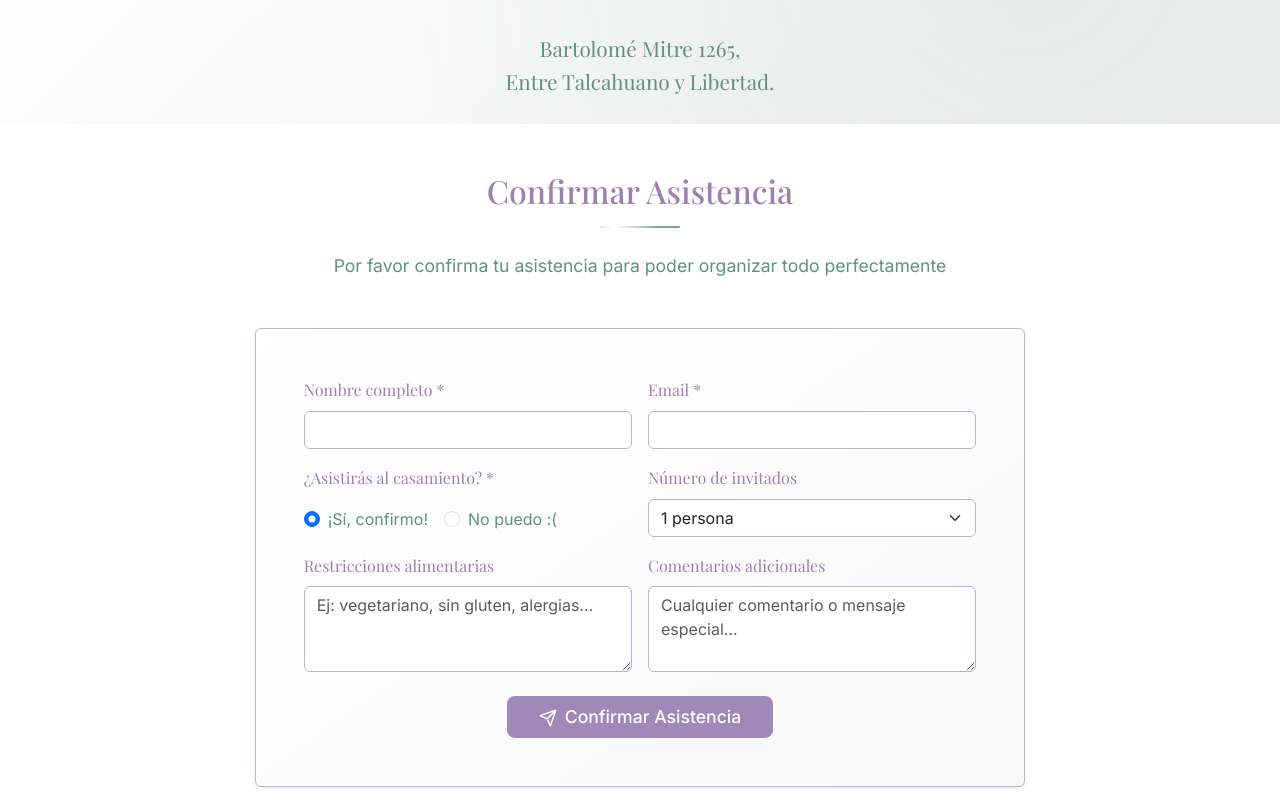
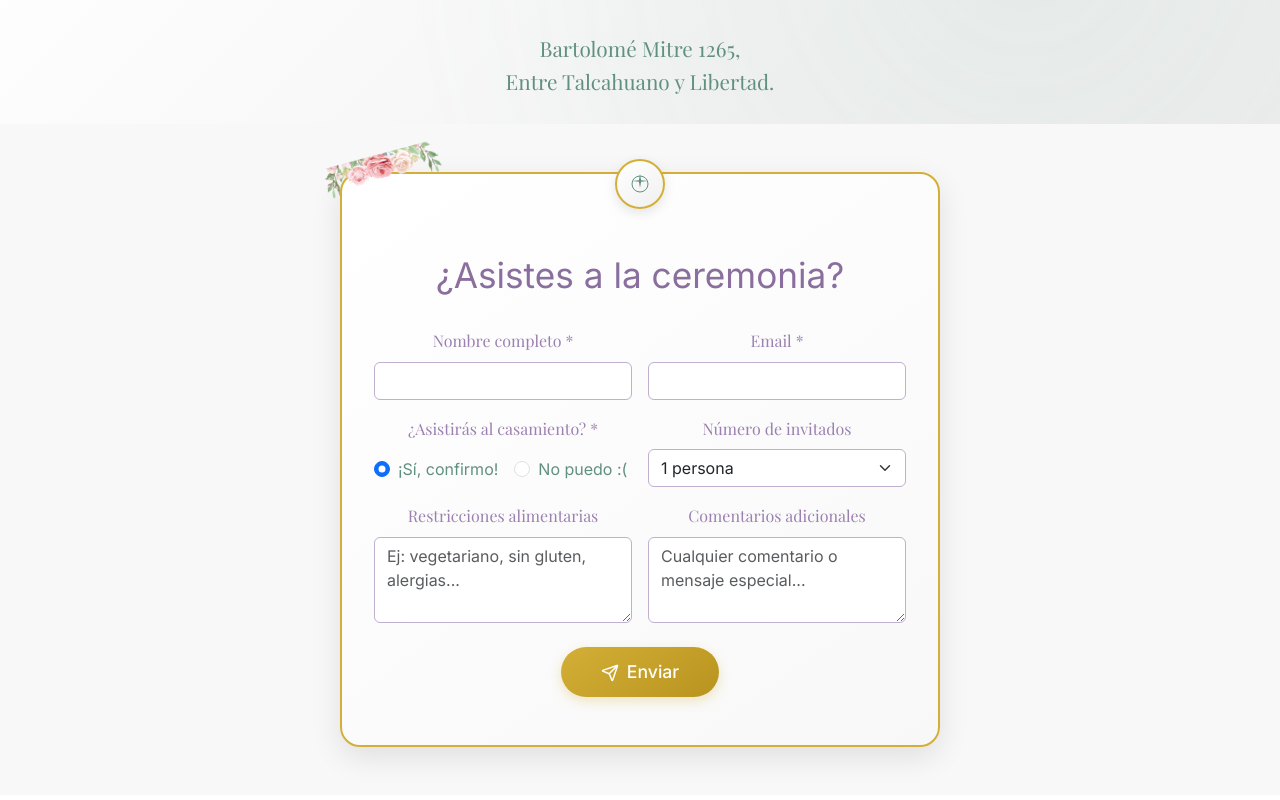
Before and after one commit to gleraromero/casamiento-sg, a React (Vite) app: page / in a window 1280 px wide. Shown: the part 800-1600 px from the top of the page. Built offline with nearby package versions, Linux system fonts and the light colour scheme; a web font is replaced by a local one.

Commit message:
feat: rediseñar RSVP con estilo elegante modal y flores decorativas

```diff
--- a/src/components/RSVP.tsx
+++ b/src/components/RSVP.tsx
@@ -1,5 +1,5 @@
 import React, { useState } from 'react';
-import { Container, Row, Col, Card, Form, Button, Alert } from 'react-bootstrap';
+import { Container, Row, Col, Form, Button, Alert } from 'react-bootstrap';
 import { Send, CheckCircle, XCircle } from 'lucide-react';
 import type { RSVPForm } from '../types';
 
@@ -62,18 +62,30 @@ const RSVP: React.FC = () => {
       <Container>
         <Row className="justify-content-center">
           <Col lg={8} md={10}>
-            <div className="text-center mb-5">
-              <h3 id="rsvp-title" className="font-serif text-purple mb-3" style={{ fontSize: '2rem' }}>
-                Confirmar Asistencia
-              </h3>
-              <div className="divider mx-auto mb-4" aria-hidden="true"></div>
-              <p className="font-sans text-teal mb-4" style={{ fontSize: '1.1rem' }}>
-                Por favor confirma tu asistencia para poder organizar todo perfectamente
-              </p>
-            </div>
+            <div className="elegant-rsvp-modal">
+              {/* Flores decorativas */}
+              <div className="rsvp-flowers">
+                <img
+                  src="/flores-header.png"
+                  alt="Flores decorativas"
+                  className="rsvp-flowers-img"
+                />
+              </div>
 
-            <Card className="rsvp-card border-0 shadow-sm">
-              <Card.Body className="p-5">
+              {/* Icono central */}
+              <div className="rsvp-icon">
+                <div className="rsvp-icon-circle">
+                  <svg width="24" height="24" viewBox="0 0 24 24" fill="none" xmlns="http://www.w3.org/2000/svg">
+                    <path d="M12 2L13.09 8.26L20 9L13.09 9.74L12 16L10.91 9.74L4 9L10.91 8.26L12 2Z" fill="var(--color-teal-medium)"/>
+                    <circle cx="12" cy="12" r="8" stroke="var(--color-teal-medium)" strokeWidth="1" fill="none"/>
+                  </svg>
+                </div>
+              </div>
+
+              <div className="rsvp-content">
+                <h3 id="rsvp-title" className="rsvp-title">
+                  ¿Asistes a la ceremonia?
+                </h3>
                 {submitStatus === 'success' && (
                   <Alert variant="success" className="mb-4" role="alert" aria-live="polite">
                     <CheckCircle size={20} className="me-2" aria-hidden="true" />
@@ -198,13 +210,7 @@ const RSVP: React.FC = () => {
                     <Button
                       type="submit"
                       disabled={isSubmitting}
-                      className="btn-custom"
-                      style={{
-                        backgroundColor: 'var(--color-purple-medium)',
-                        borderColor: 'var(--color-purple-medium)',
-                        padding: 'var(--spacing-sm) var(--spacing-xl)',
-                        fontSize: '1.1rem'
-                      }}
+                      className="rsvp-submit-btn"
                     >
                       {isSubmitting ? (
                         <>
@@ -214,14 +220,14 @@ const RSVP: React.FC = () => {
                       ) : (
                         <>
                           <Send size={18} className="me-2" />
-                          Confirmar Asistencia
+                          Enviar
                         </>
                       )}
                     </Button>
                   </div>
                 </Form>
-              </Card.Body>
-            </Card>
+              </div>
+            </div>
           </Col>
         </Row>
       </Container>
--- a/src/styles/components.css
+++ b/src/styles/components.css
@@ -333,14 +333,90 @@
   font-weight: 500;
 }
 
-/* RSVP */
+/* RSVP Elegante */
 .rsvp-section {
-  background-color: var(--color-white);
+  background-color: var(--color-background);
+  position: relative;
 }
 
-.rsvp-card {
-  background: linear-gradient(145deg, var(--color-white) 0%, var(--color-background) 100%);
-  border: 1px solid var(--color-purple-light) !important;
+.elegant-rsvp-modal {
+  background: linear-gradient(145deg, #FFFFFF 0%, #F8F8F8 100%);
+  border: 2px solid #D4AF37;
+  border-radius: 20px;
+  padding: 3rem 2rem;
+  position: relative;
+  box-shadow: 0 10px 30px rgba(0, 0, 0, 0.1);
+  max-width: 600px;
+  margin: 0 auto;
+}
+
+.rsvp-flowers {
+  position: absolute;
+  top: -20px;
+  left: -20px;
+  z-index: 2;
+}
+
+.rsvp-flowers-img {
+  max-width: 120px;
+  height: auto;
+  transform: rotate(-15deg);
+}
+
+.rsvp-icon {
+  position: absolute;
+  top: -15px;
+  left: 50%;
+  transform: translateX(-50%);
+  z-index: 3;
+}
+
+.rsvp-icon-circle {
+  width: 50px;
+  height: 50px;
+  background: linear-gradient(145deg, #FFFFFF 0%, #F0F0F0 100%);
+  border: 2px solid #D4AF37;
+  border-radius: 50%;
+  display: flex;
+  align-items: center;
+  justify-content: center;
+  box-shadow: 0 4px 12px rgba(0, 0, 0, 0.1);
+}
+
+.rsvp-content {
+  text-align: center;
+  padding-top: 2rem;
+}
+
+.rsvp-title {
+  font-family: var(--font-script);
+  font-size: 2.2rem;
+  color: var(--color-purple);
+  margin-bottom: 2rem;
+  font-weight: 400;
+}
+
+.rsvp-submit-btn {
+  background: linear-gradient(145deg, #D4AF37 0%, #B8941F 100%) !important;
+  border: none !important;
+  color: white !important;
+  padding: 12px 40px !important;
+  font-size: 1.1rem !important;
+  border-radius: 25px !important;
+  font-weight: 500 !important;
+  box-shadow: 0 4px 12px rgba(212, 175, 55, 0.3) !important;
+  transition: all 0.3s ease !important;
+}
+
+.rsvp-submit-btn:hover {
+  transform: translateY(-2px) !important;
+  box-shadow: 0 6px 20px rgba(212, 175, 55, 0.4) !important;
+  background: linear-gradient(145deg, #B8941F 0%, #D4AF37 100%) !important;
+}
+
+.rsvp-submit-btn:disabled {
+  opacity: 0.7 !important;
+  transform: none !important;
 }
 
 .border-purple-light {
```
